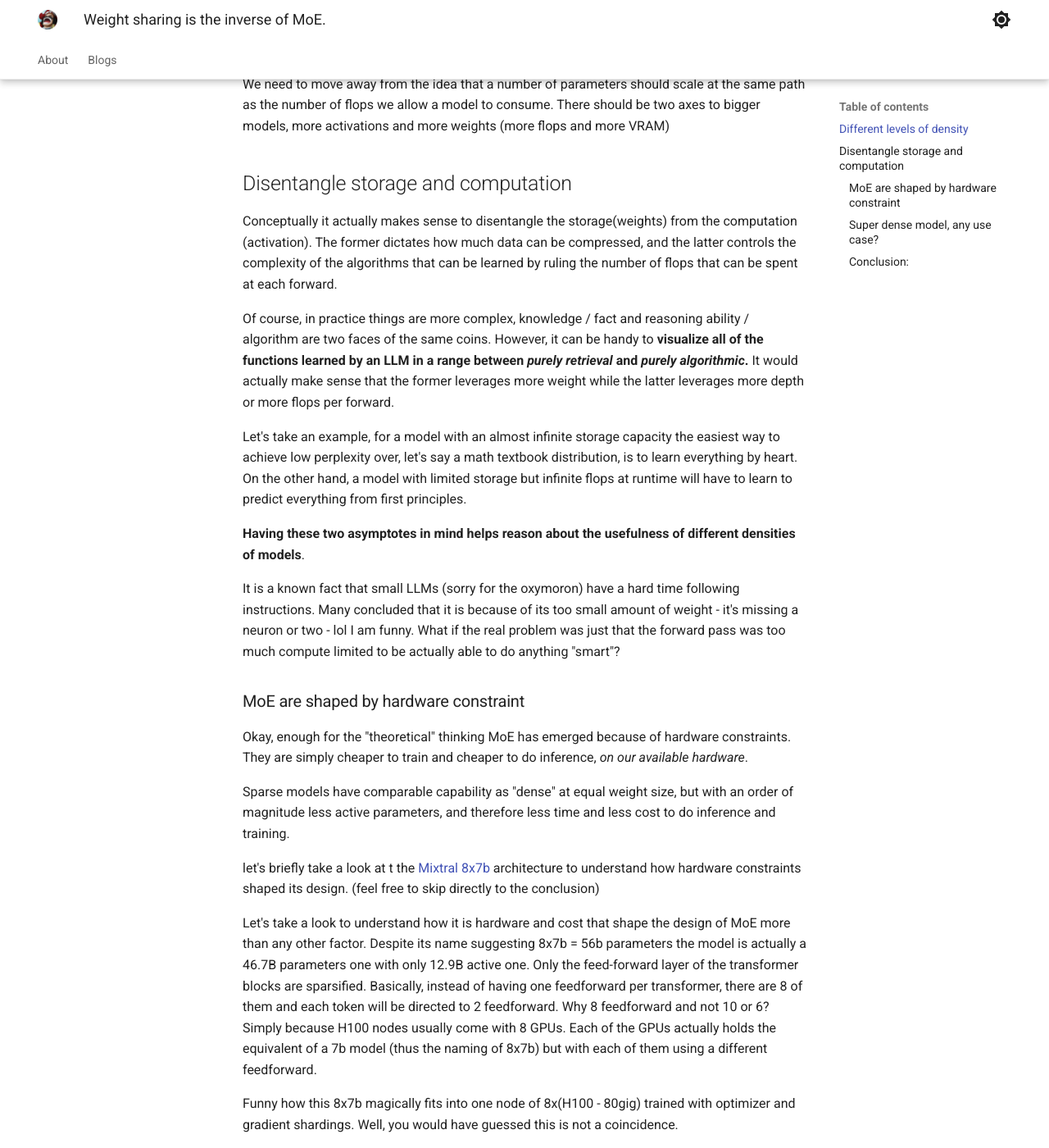
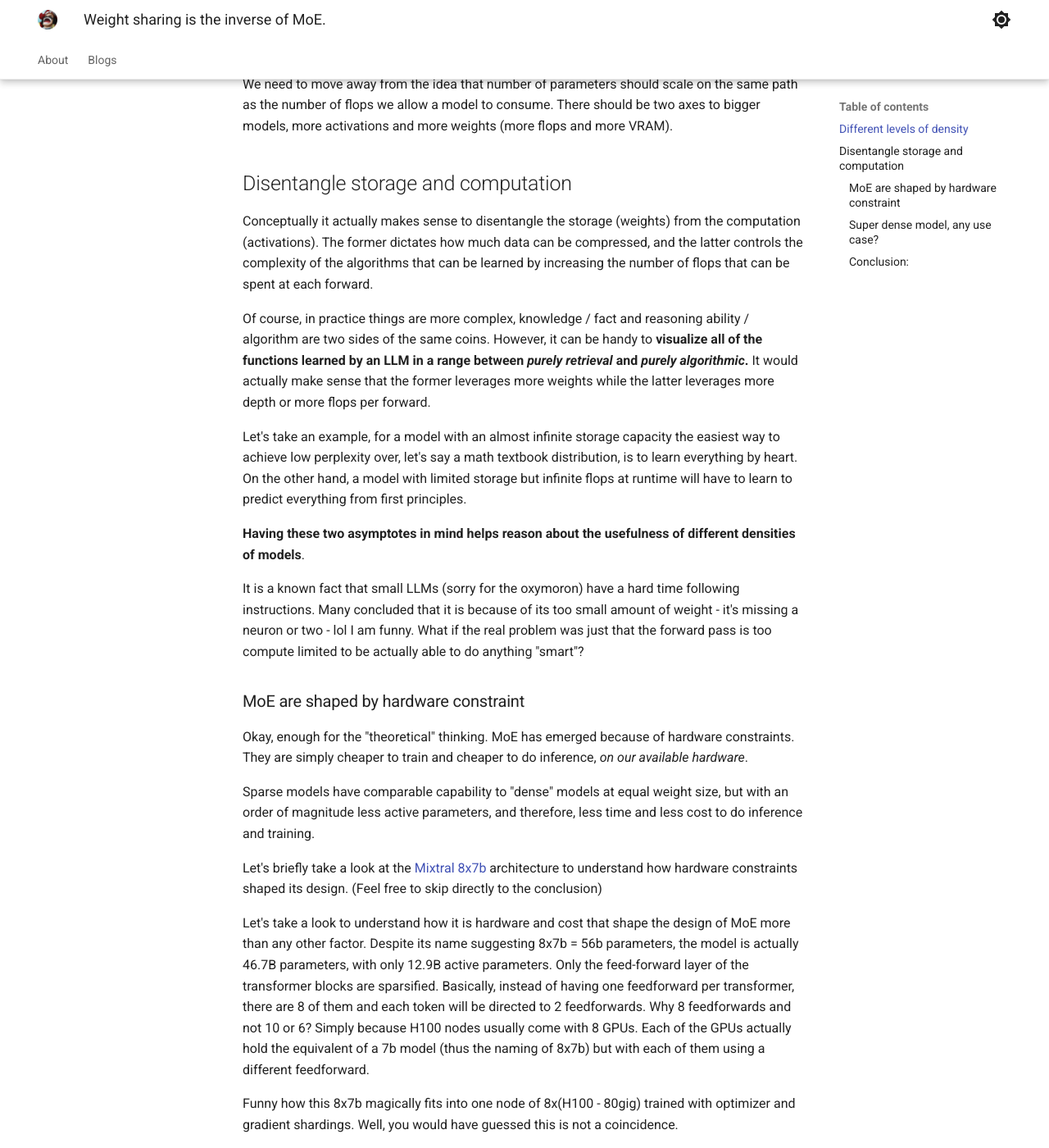
Before and after one commit to samsja/samsja.github.io, an MkDocs documentation site: the page built from docs/blogs/moe_is_the_inverse_of_weight_sharing/blog.md, in a window 1280 px wide and 1400 px high, scrolled down 697 px. Shown: the whole window at 82% size. Built offline with MkDocs 1.6.1 and Material for MkDocs 9.7.7, drawn with Linux system fonts in a browser that asks for light colours; some of the changed text lies outside the part shown.

Commit message:
more typos and grammer errors

```diff
--- a/docs/blogs/moe_is_the_inverse_of_weight_sharing/blog.md
+++ b/docs/blogs/moe_is_the_inverse_of_weight_sharing/blog.md
@@ -3,50 +3,50 @@
 
 **22 june, 2024**
 
-MoE/sparse models are less dense than traditional architecture where density is defined as the ratio of total active parameter divided by the number of parameters. What is usually called a "dense model" has a density of 1.0.
+MoE/sparse models are less dense than traditional architectures where density is defined as the ratio of total active parameter divided by the number of parameters. What is usually called a "dense model" has a density of 1.0.
 
-MoE usually reduces their density by routing tokens to different circuits within the model, increasing the total amount of trainable parameters while keeping the number of active ones constant.
+MoEs usually reduce their density by routing tokens to different circuits within the model, increasing the total amount of trainable parameters while keeping the number of active ones constant.
 
 
 ### Different levels of density
 
 
-MoE are less dense model, what would be a more dense model (with density >1)?
+If MoEs are less dense models, what would be a more dense model? (with density >1)
 
 It's a model where the weights are shared. For instance, a model where a transformer block would be repeated. Each parameter would be used several times, making them more active than in a traditional "dense" model.
 
 I put dense into a bracket here because it is actually abusing the word, there is no such thing as a dense and non-dense model, just a different density flavor.
 
-Why does it matter? **Because introducing density as a scale allows us to consider a whole new class of model architecture**.
+Why does it matter? **Because introducing density as a scale allows us to consider a whole new class of model architectures**.
 
-We need to move away from the idea that a number of parameters should scale at the same path as the number of flops we allow a model to consume.  There should be two axes to bigger models, more activations and more weights (more flops and more VRAM)
+We need to move away from the idea that number of parameters should scale on the same path as the number of flops we allow a model to consume. There should be two axes to bigger models, more activations and more weights (more flops and more VRAM).
 
 ## Disentangle storage and computation
 
-Conceptually it actually makes sense to disentangle the storage(weights) from the computation (activation). The former dictates how much data can be compressed, and the latter controls the complexity of the algorithms that can be learned by ruling the number of flops that can be spent at each forward.
+Conceptually it actually makes sense to disentangle the storage (weights) from the computation (activations). The former dictates how much data can be compressed, and the latter controls the complexity of the algorithms that can be learned by increasing the number of flops that can be spent at each forward.
 
-Of course, in practice things are more complex, knowledge / fact and reasoning ability / algorithm are two faces of the same coins.  However, it can be handy to **visualize all of the functions learned by an LLM in a range between *purely retrieval* and *purely algorithmic*.** It would actually make sense that the former leverages more weight while the latter leverages more depth or more flops per forward.
+Of course, in practice things are more complex, knowledge / fact and reasoning ability / algorithm are two sides of the same coins.  However, it can be handy to **visualize all of the functions learned by an LLM in a range between *purely retrieval* and *purely algorithmic*.** It would actually make sense that the former leverages more weights while the latter leverages more depth or more flops per forward.
 
 Let's take an example, for a model with an almost infinite storage capacity the easiest way to achieve low perplexity over, let's say a math textbook distribution, is to learn everything by heart. On the other hand, a model with limited storage but infinite flops at runtime will have to learn to predict everything from first principles.
 
 **Having these two asymptotes in mind helps reason about the usefulness of different densities of models**.
 
-It is a known fact that small LLMs (sorry for the oxymoron) have a hard time following instructions. Many concluded that it is because of its too small amount of weight - it's missing a neuron or two -  lol I am funny. What if the real problem was just that the forward pass was too much compute limited to be actually able to do anything "smart"?
+It is a known fact that small LLMs (sorry for the oxymoron) have a hard time following instructions. Many concluded that it is because of its too small amount of weight - it's missing a neuron or two -  lol I am funny. What if the real problem was just that the forward pass is too compute limited to be actually able to do anything "smart"?
 
 
 ### MoE are shaped by hardware constraint
 
-Okay, enough for the "theoretical" thinking MoE has emerged because of hardware constraints. They are simply cheaper to train and cheaper to do inference, *on our available hardware*.
+Okay, enough for the "theoretical" thinking. MoE has emerged because of hardware constraints. They are simply cheaper to train and cheaper to do inference, *on our available hardware*.
 
-Sparse models have comparable capability as "dense" at equal weight size, but with an order of magnitude less active parameters, and therefore less time and less cost to do inference and training.
+Sparse models have comparable capability to "dense" models at equal weight size, but with an order of magnitude less active parameters, and therefore, less time and less cost to do inference and training.
 
-let's briefly take a look at t the  [Mixtral 8x7b](https://mistral.ai/news/mixtral-of-experts/) architecture to understand how hardware constraints shaped its design. (feel free to skip directly to the conclusion)
+Let's briefly take a look at the [Mixtral 8x7b](https://mistral.ai/news/mixtral-of-experts/) architecture to understand how hardware constraints shaped its design. (Feel free to skip directly to the conclusion)
 
-Let's take a look to understand how it is hardware and cost that shape the design of MoE more than any other factor. Despite its name suggesting 8x7b = 56b parameters the model is actually a 46.7B parameters one with only 12.9B active one. Only the feed-forward layer of the transformer blocks are sparsified. Basically, instead of having one feedforward per transformer, there are 8 of them and each token will be directed to 2 feedforward. Why 8 feedforward and not 10 or 6? Simply because H100 nodes usually come with 8 GPUs. Each of the GPUs actually holds the equivalent of a 7b model (thus the naming of 8x7b) but with each of them using a different feedforward.
+Let's take a look to understand how it is hardware and cost that shape the design of MoE more than any other factor. Despite its name suggesting 8x7b = 56b parameters, the model is actually 46.7B parameters, with only 12.9B active parameters. Only the feed-forward layer of the transformer blocks are sparsified. Basically, instead of having one feedforward per transformer, there are 8 of them and each token will be directed to 2 feedforwards. Why 8 feedforwards and not 10 or 6? Simply because H100 nodes usually come with 8 GPUs. Each of the GPUs actually hold the equivalent of a 7b model (thus the naming of 8x7b) but with each of them using a different feedforward.
 
 Funny how this 8x7b magically fits into one node of 8x(H100 - 80gig) trained with optimizer and gradient shardings. Well, you would have guessed this is not a coincidence.
 
-TLDR; MoE designs are shaped by hardware constraints, they are cheaper to train than dense models only because some MoE architecture work nicely with high bandwidth inter and intra connect.
+TLDR; MoE designs are shaped by hardware constraints, they are cheaper to train than dense models only because some MoE architectures work nicely with high bandwidth inter and intra connect.
 
 
 
@@ -55,7 +55,7 @@ TLDR; MoE designs are shaped by hardware constraints, they are cheaper to train
 
 Okay, that was for the hardware constraint that led to the popularization of MoE. So what about the super dense model, a.k.a weight-shared model? Is there some hardware constraint that would make them relevant?
 
-Yes, local inference ( from laptop to mobile). Basically, in local inference, you work most of the time with batch size 1. Indeed contrary to the model behind API that faces a constant flow of thousands of users, locally there is only you using your model. Unfortunately, this is totally [inefficient for GPU-like chips](https://timdettmers.com/), and you end up being memory bandwidth bottlenecked most of the time. It is like having to move a pile of books from the library to your table, only to respond to one question of an exam. You would spend most of your time moving books away.
+Yes, local inference (from laptop to mobile). Basically, in local inference, you work most of the time with a batch size 1. Contrary to the model behind an API that receives a constant flow of thousands of users, locally there is only you using your model. Unfortunately, this is totally [inefficient for GPU-like chips](https://timdettmers.com/), and you end up being memory bandwidth bottlenecked most of the time. It is like having to move a pile of books from the library to your table, only to respond to one question of an exam. You would spend most of your time moving books away.
 
 That means that your compute is barely used it is always waiting for the next weights to be loaded from ram/vram to local memory (SRAM).
 
@@ -79,7 +79,7 @@ Immediate weight sharing between two blocks can basically double the amount of a
 
 
 ### Conclusion:
-* MoE are used for an economical reason, driven by hardware constraint
-* Let's stop talking about dense and not dense mode, density is rather a scale. Different hardware constraints would lead the different density need
-* Super dense model with shared weight (and reason token?) could help create a very good small model that would still fit in ram/vram but rival with bigger model size in term of performance
+* MoEs are used for an economical reason, driven by hardware constraints.
+* Let's stop talking about dense and not dense models, density is rather a scale. Different hardware constraints would lead to different density requirements.
+* Super dense models with shared weights (and reasoning tokens?) could help create a very good small model that would still fit in ram/vram but rival the bigger models in term of performance.
 * When a 4x1b or 4x8b with some block repeated 4 times for edge?
```
